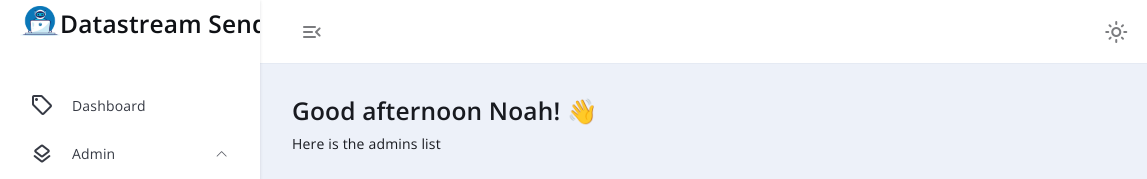
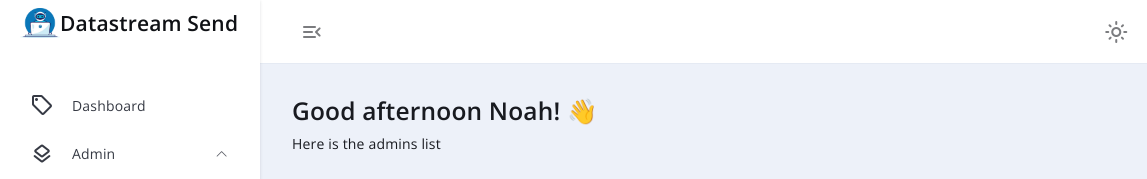
Before and after one commit to eDeveloper132/smsportalgivenbysiradmin, a website: page Views/AdminDetails.html in a window 1280 px wide. Shown: the top 179 px of the page, 0-1147 px from the left. Drawn offline with nearby package versions, Linux system fonts and the light colour scheme; no server answers.

Commit message:
made changes

```diff
--- a/Views/AdminDetails.html
+++ b/Views/AdminDetails.html
@@ -121,7 +121,7 @@
                     <div class="d-flex justify-content-start">
                     <span class="d-flex justify-content-start mx-4">
                     <img src="/assets/media/WPcodersProfile.png" alt="" width="40px" height="30px" >
-                    <p class="fs-3 fw-bold" id="myDIV">
+                    <p class="fs-4 fw-bold" id="myDIV">
                     Datastream Send
                     </p>
                     </span>
```
Also changed, not shown: Views/MessageDetails.html (+1 -1 lines), Views/Package.html (+1 -1 lines), Views/PackageDetails.html (+1 -1 lines), Views/changePass.html (+1 -1 lines), Views/details.html (+1 -1 lines), Views/index.html (+1 -1 lines).
